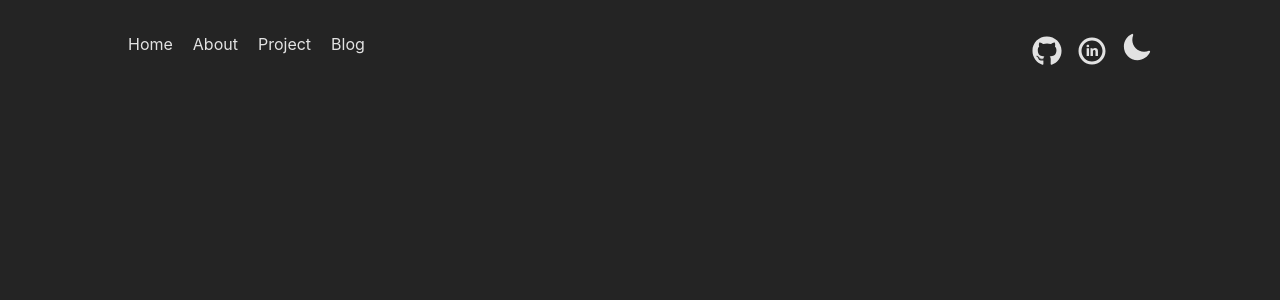
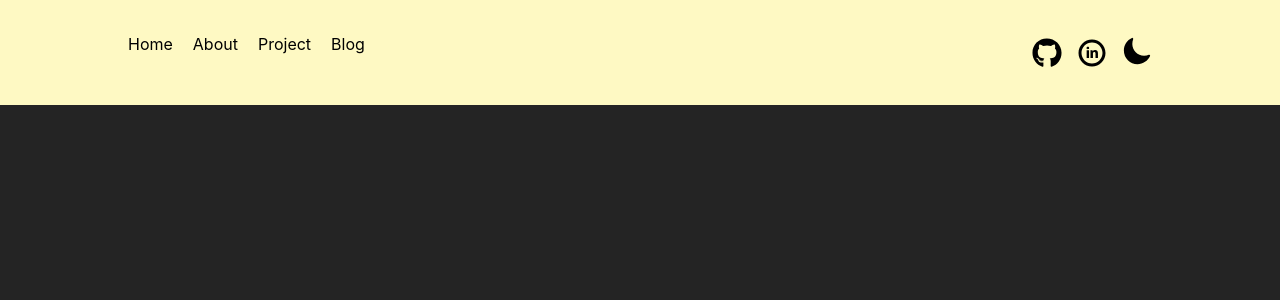
Before and after one commit to Hamzakhan70/Port_Folio, a React (Vite) app: page / in a window 1280 px wide. Shown: the top 300 px of the page. Built offline with nearby package versions, Linux system fonts and the light colour scheme.

Commit message:
first push

```diff
--- a/package.json
+++ b/package.json
@@ -11,7 +11,8 @@
   },
   "dependencies": {
     "react": "^18.3.1",
-    "react-dom": "^18.3.1"
+    "react-dom": "^18.3.1",
+    "react-icons": "^5.3.0"
   },
   "devDependencies": {
     "@eslint/js": "^9.13.0",
--- a/src/components/navbar/index.tsx
+++ b/src/components/navbar/index.tsx
@@ -1,6 +1,6 @@
 import { FaGithub } from "react-icons/fa";
 import { TiSocialLinkedinCircular } from "react-icons/ti";
-import { CiLight } from "react-icons/ci";
+// import { CiLight } from "react-icons/ci";
 import { useState } from "react";
 import { IoSunny } from "react-icons/io5";
 import { IoMoon } from "react-icons/io5";
@@ -12,7 +12,7 @@ const Navbar = () => {
     document.body.classList.toggle("dark");
   };
   return (
-    <div className="flex justify-between px-32 py-8">
+    <div className="flex justify-between px-32 py-8 bg-yellow-100 text-black dark:bg-blue-900 dark:text-white">
       <ul className="flex space-x-5">
         <li>Home</li>
         <li>About</li>
@@ -26,7 +26,7 @@ const Navbar = () => {
         <li className="text-4xl">
           <TiSocialLinkedinCircular />
         </li>
-        <li className="text-3xl">
+        <li className="text-3xl mt-1 ">
           <button onClick={() => darkModeHandler()}>
             {
               dark && <IoSunny /> // render sunny when dark is true
```
Also changed, not shown: 1 other file (tests, documents, lock files or other folders).
